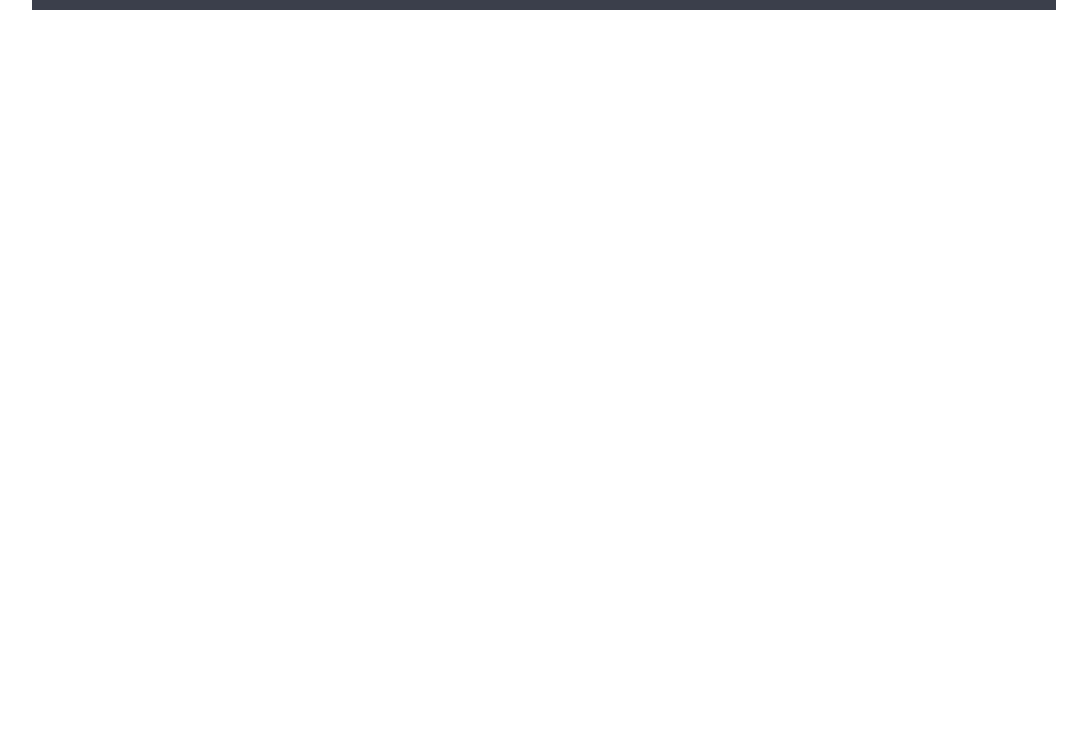
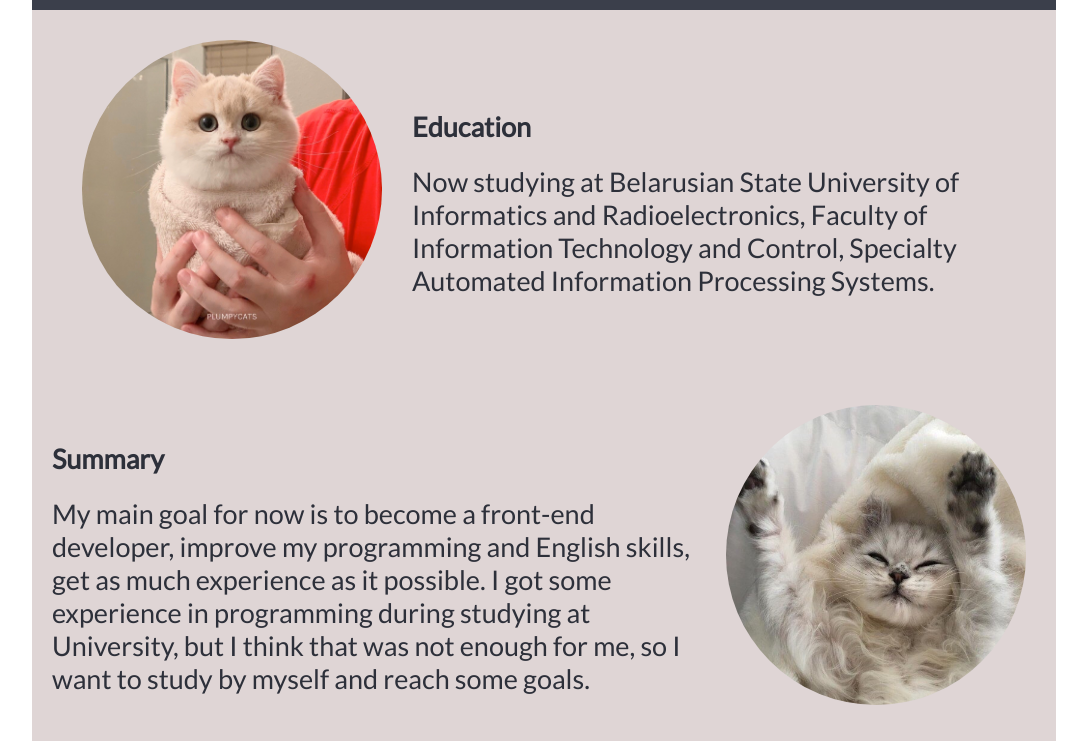
Before and after one commit to julia-svirid/rsschool-cv, a plain HTML site: page index.html in a window 1280 px wide. Shown: the part 68-817 px from the top of the page, without its empty margins (96-1183 px from the left). Drawn offline with Linux system fonts and the light colour scheme.

Commit message:
feat: add nav, education and summary info

```diff
--- a/index.html
+++ b/index.html
@@ -21,3 +21,26 @@
                  </ul>
             </nav>
         </div>
+
+        <div class="content">
+
+            <div class="text__image">
+                <div class = "image">
+                    <img src="assets/cat_1.jpg" alt="kitty cat" width="300px">
+                </div>
+                <article>
+                   <div id="education"><h2>Education</h2> </div>
+                    Now studying at Belarusian State University of Informatics and Radioelectronics, Faculty of Information Technology and Control, Specialty Automated Information Processing Systems.
+                </article>
+            </div>
+
+            <div class="text__image">
+
+                <article>
+                   <div id="summary"><h2>Summary</h2> </div>
+                   My main goal for now is to become a front-end developer, improve my programming and English skills, get as much experience as it possible. I got some experience in programming during studying at University, but I think that was not enough for me, so I want to study by myself and reach some goals.
+                </article>
+                <div class = "image">
+                    <img src="assets/cat_2.jpg" alt="kitty cat" width="300px">
+                </div>
+            </div>
--- a/style.css
+++ b/style.css
@@ -61,3 +61,19 @@ a:hover {
    display: flex;
    justify-content: space-between;
 }
+
+img {
+    border-radius: 50%;
+}
+
+.image {
+    margin: 30px;
+}
+
+.text__image {
+    display: flex;
+    align-items: center;
+    font-size: 27px;
+    color: #2D303A;
+    margin-left: 20px;
+}
```
Also changed, not shown: assets/cat_1.jpg (added), assets/cat_2.jpg (added), assets/cat_3.jpg (added), assets/cat_4.jpg (added).
